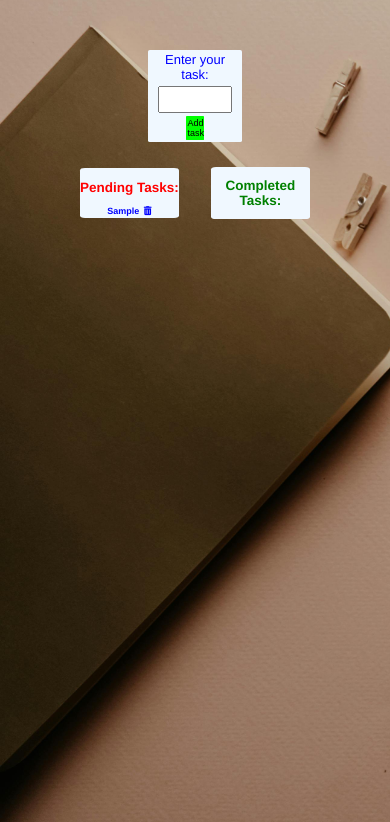
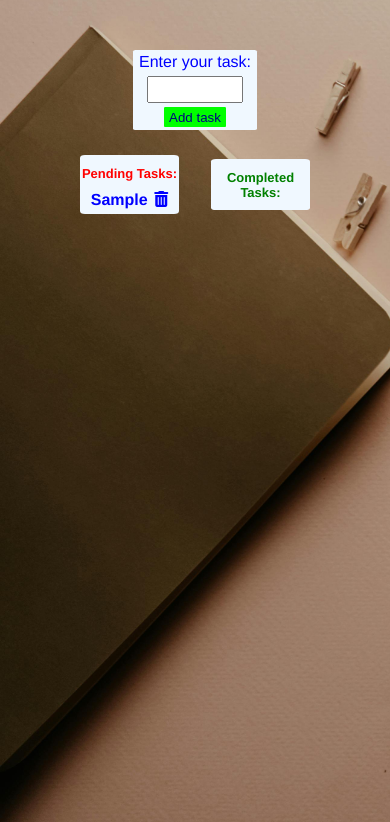
Before and after one commit to Gauravg01311/To-Do-List-, a plain HTML site: page index.html in a window 390 px wide. Both pictures are taken after typing "Sample" into the empty fields and a click on the button "Add task". Shown: the part 100-922 px from the top of the page. Drawn offline with Linux system fonts and the light colour scheme.

Commit message:
second release

```diff
--- a/style.css
+++ b/style.css
@@ -19,6 +19,7 @@ body{
 @media (max-width: 640px) {
     form{
         margin-top: 10%;
+        width: 50%;
     }
     .div-list{
         flex-direction: row;
@@ -29,17 +30,28 @@ body{
         width: 80%;
         margin-bottom: 2%;
         text-align: center;
-        font-size: xx-small;
         margin: auto;
     }
+    .status-p h1,.status-c h1{
+        font-size: small;
+    }
+    font input{
+        font-size: smaller ;
+    }
     form button{
-        font-size: xx-small;
+        /* font-size: xx-small; */
+        /* padding: 5%; */
+        width: 50%;
+        color: navy;
     }
     form label{
-        font-size: small;
+        font-size: medium;
     }
     .m-con{
         padding: 10%;
+    }
+    li{
+        font-weight: lighter;
     }
 
 }
@@ -53,7 +65,7 @@ form{
     flex-direction: column;
     justify-content: flex-start;
     border-radius: 2%;
-    width: 30%;
+    width: 40%;
     text-align: center;
     color: blue;
     font-family: 'Franklin Gothic Medium', 'Arial Narrow', Arial, sans-serif;
@@ -71,7 +83,7 @@ form{
     margin-top: 2%;
 }
 form input{
-    color: lightcoral;
+    color: rgb(198, 56, 56);
     font-family: 'Franklin Gothic Medium', 'Arial Narrow', Arial, sans-serif;
     font-weight: bold;
     font-size: large;
@@ -87,7 +99,7 @@ button{
 li{
     list-style-type: none;
     color: blue;
-    padding-bottom: 2%;
+    padding-bottom: 5%;
     font-family: 'Franklin Gothic Medium', 'Arial Narrow', Arial, sans-serif;
     font-weight: bold;
 }
```
